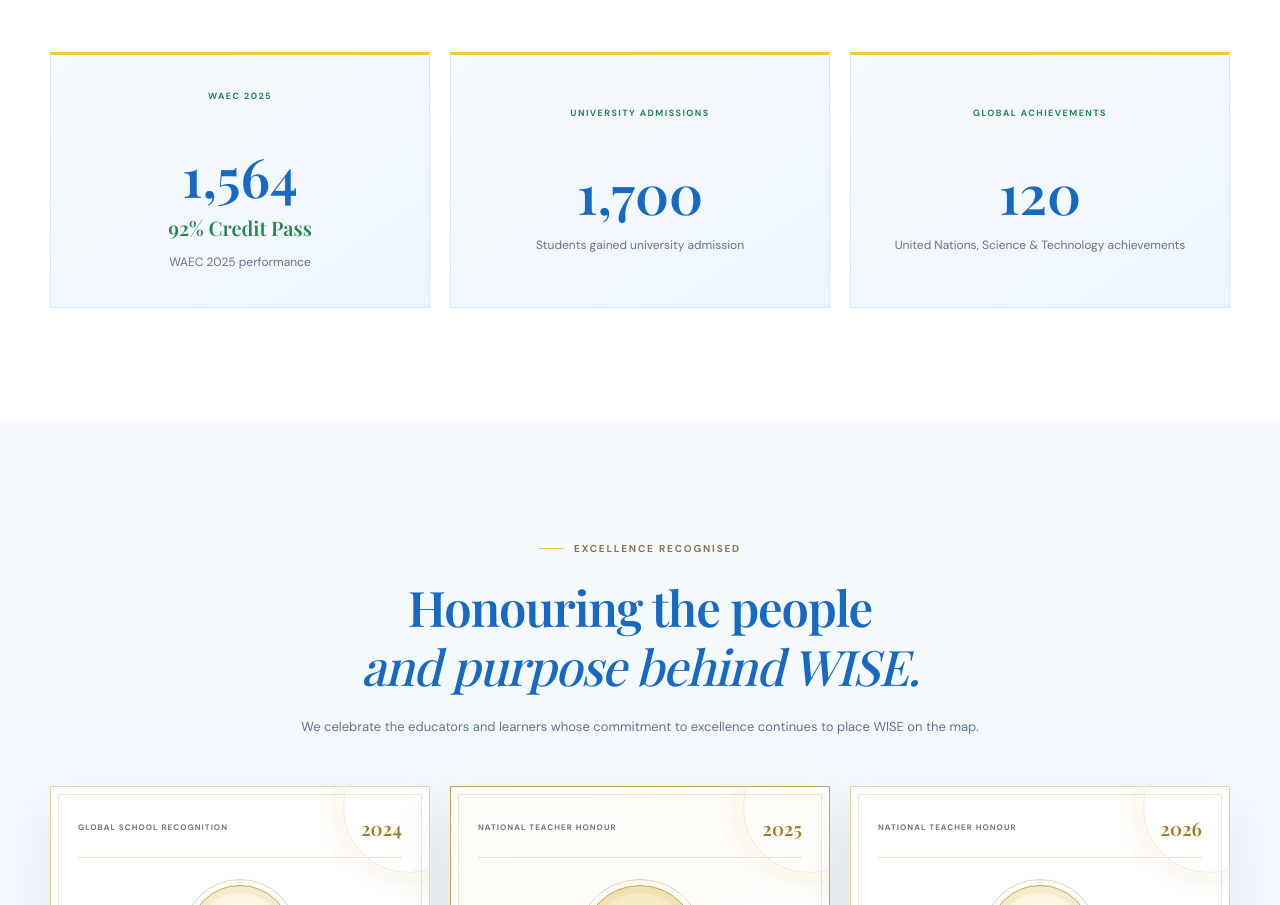
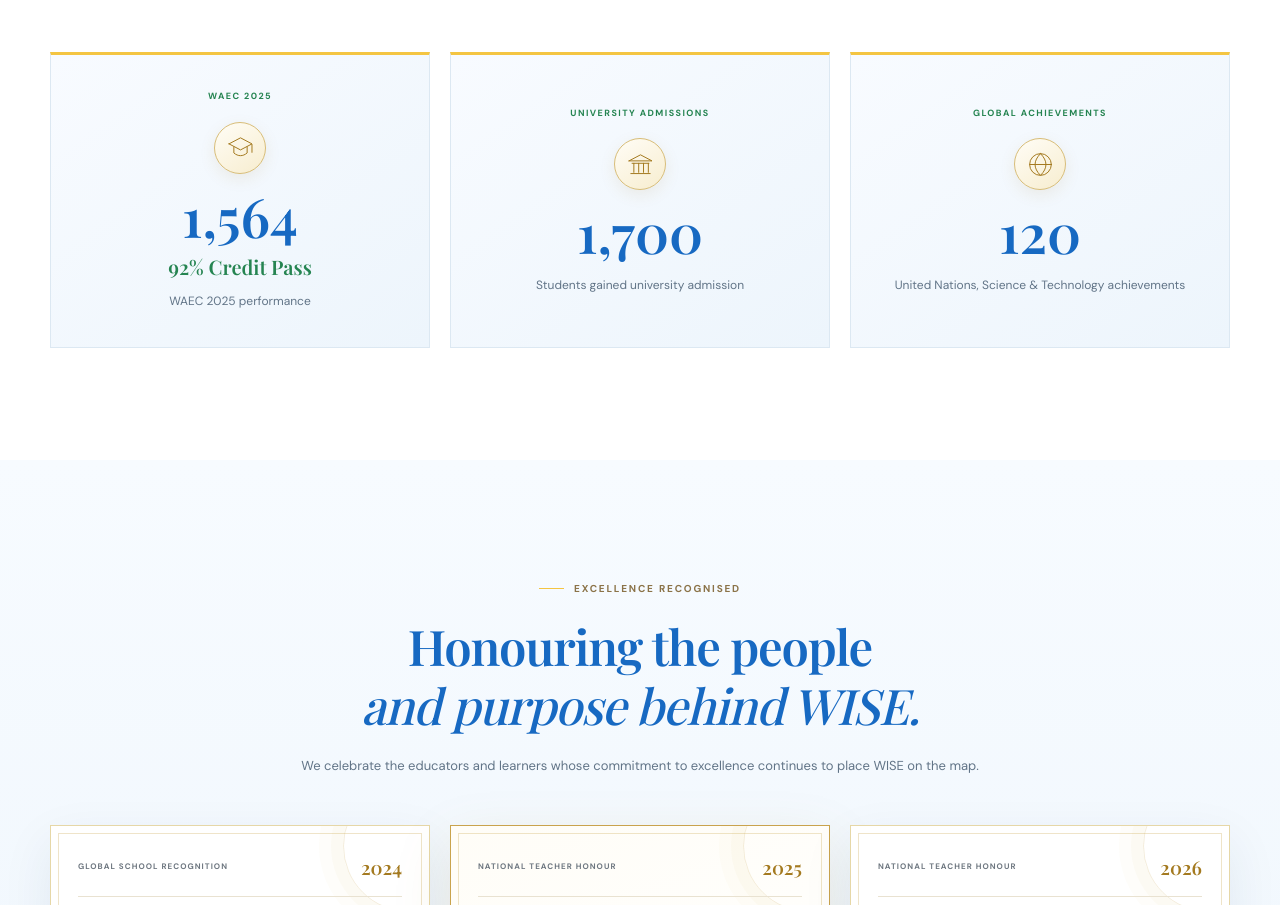
Before and after one commit to Samzeeezzy/wiseschool, a plain HTML site: page index.html in a window 1280 px wide. Shown: the part 5266-6171 px from the top of the page. Drawn offline with nearby package versions, Linux system fonts and the light colour scheme.

Commit message:
Style classic WISE statistics icons

```diff
--- a/style.css
+++ b/style.css
@@ -222,3 +222,10 @@
 @media(max-width:820px){.glance-grid{grid-template-columns:1fr 1fr}}
 @media(max-width:540px){.glance-grid{grid-template-columns:1fr}.glance-card{min-height:195px}}
 @media(prefers-reduced-motion:reduce){.glance-number{scroll-behavior:auto}}
+
+
+/* Classic line icons above WISE at-a-glance achievement figures */
+.glance-icon{width:52px;height:52px;display:grid;place-items:center;margin:17px 0 0;color:#a47a20;background:linear-gradient(145deg,#fffdf6,#f7edcf);border:1px solid #d8bd78;border-radius:50%;box-shadow:0 5px 16px rgba(164,122,32,.10)}
+.glance-icon svg{width:29px;height:29px;fill:none;stroke:currentColor;stroke-width:1.65;stroke-linecap:round;stroke-linejoin:round}
+.glance-number{margin:10px 0 5px}
+@media(prefers-reduced-motion:reduce){.glance-icon{transition:none}}
```
